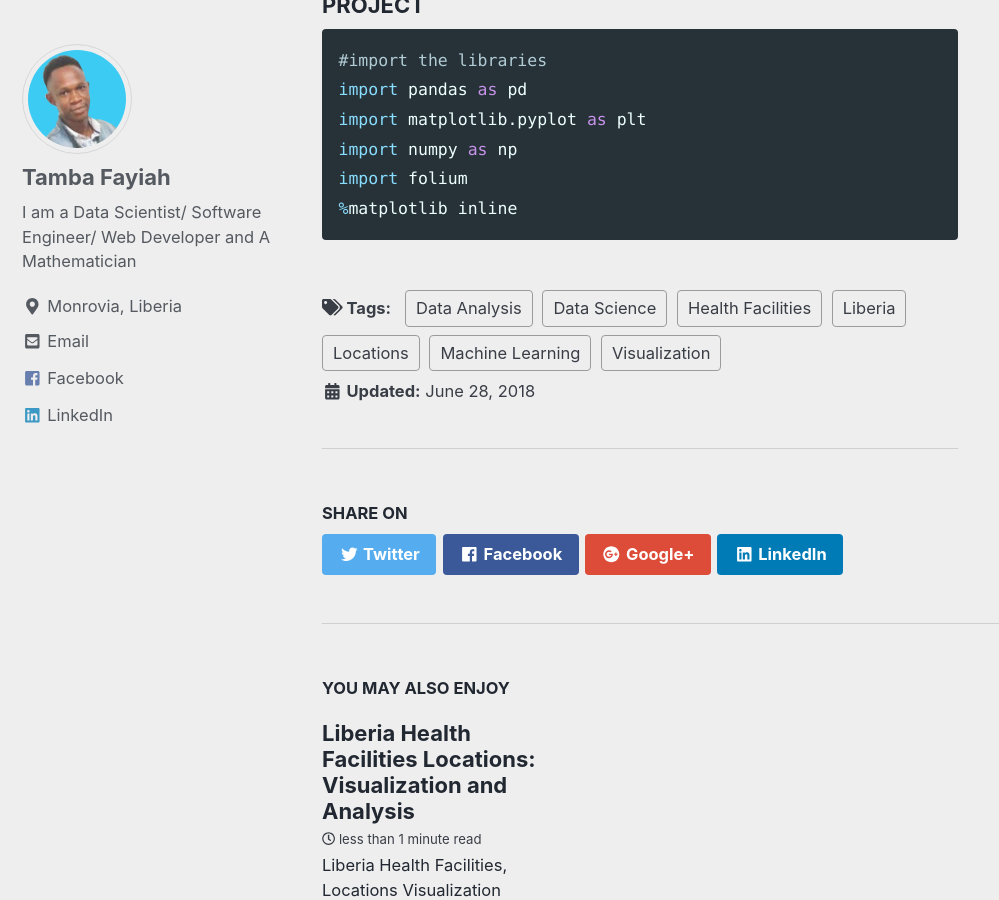
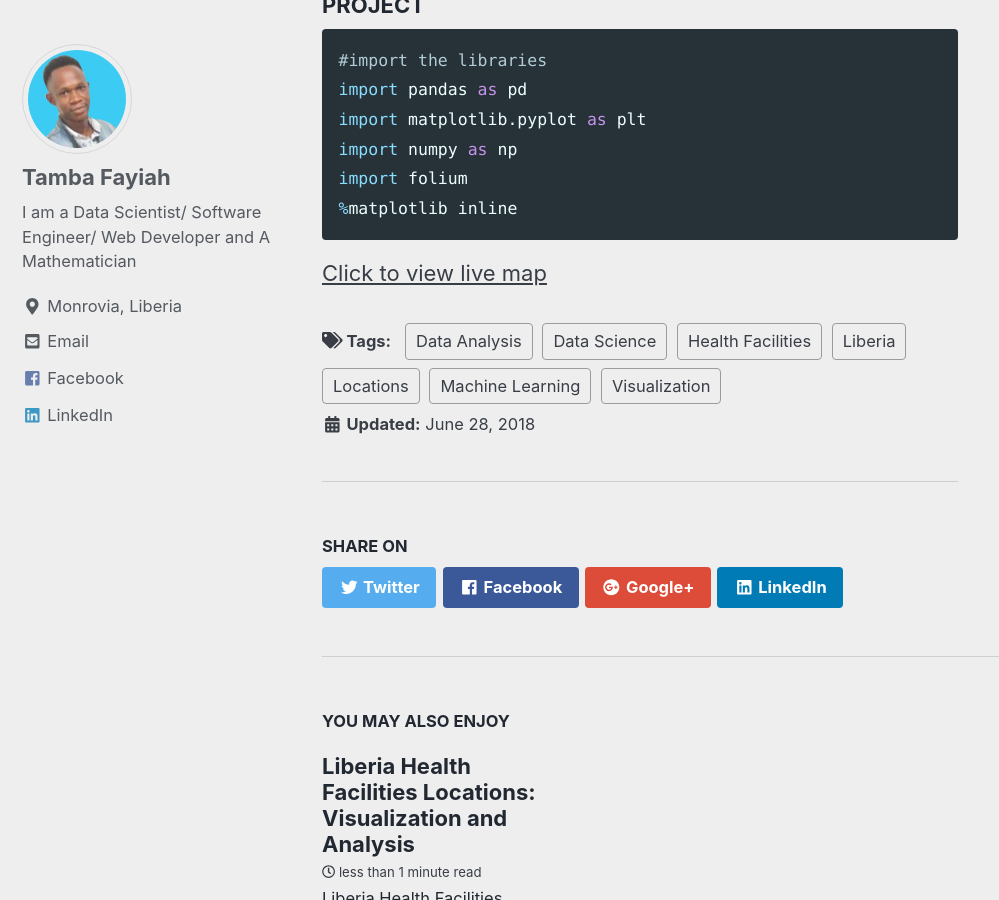
Before and after one commit to tfayiah/tfayiah.github.io, a Jekyll site: the page built from _posts/2018-06-28-healthfacilities.md, in a window 1280 px wide and 900 px high, scrolled down 1090 px. Shown: the whole window, without its empty margins (0-999 px from the left). Built offline with Jekyll 4.4.1, drawn with Linux system fonts in a browser that asks for light colours; nearby versions of some CDN libraries.

Commit message:
add existing file

````diff
--- a/_posts/2018-06-28-healthfacilities.md
+++ b/_posts/2018-06-28-healthfacilities.md
@@ -27,3 +27,7 @@ import numpy as np
 import folium
 %matplotlib inline
 ```
+
+<div>
+<a href="clustermap.html">Click to view live map</a>
+</div>
````
